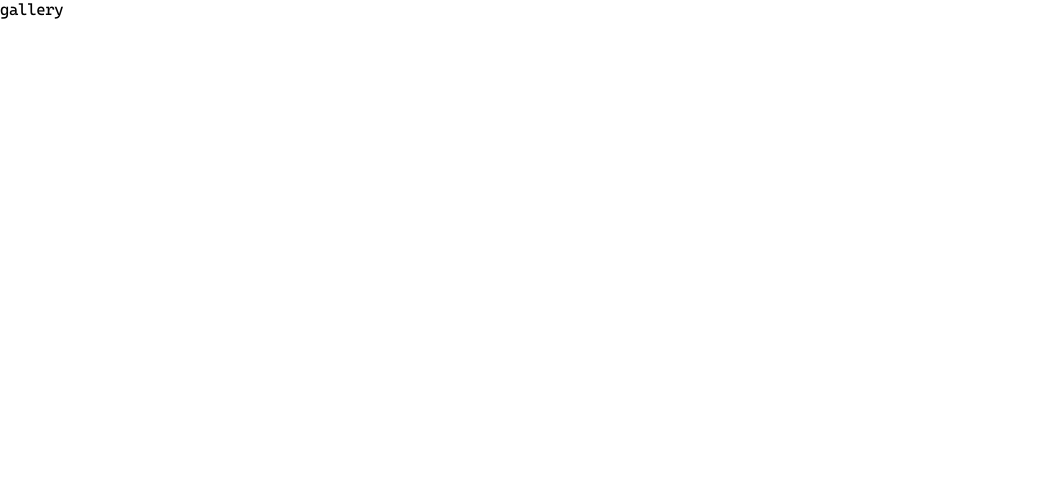
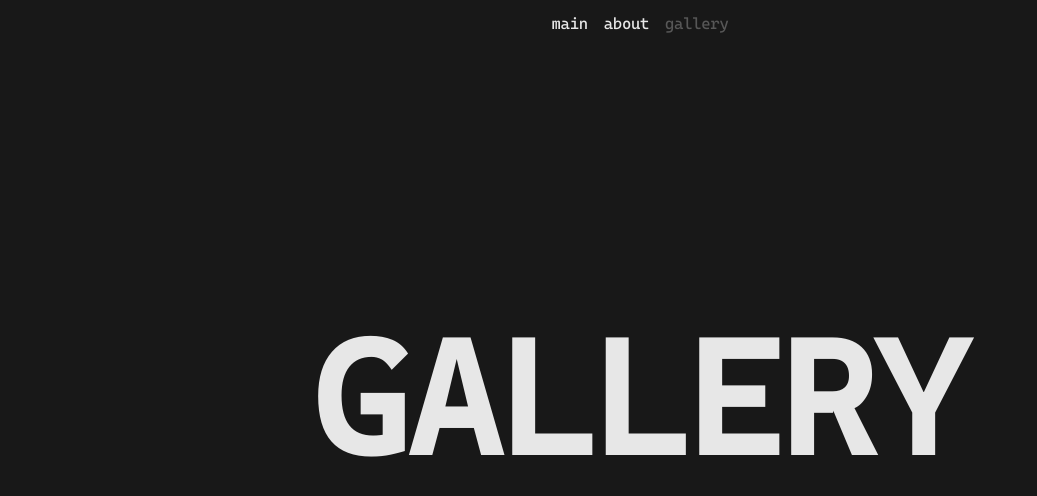
Before and after one commit to s4m5apu3l/nuxt-transition-pages, a Nuxt app: page /gallery in a window 1280 px wide. Shown: the top 496 px of the page, without its empty margins (0-1037 px from the left). Built offline with nearby package versions, Linux system fonts and the light colour scheme.

Commit message:
feat: add header

```diff
--- /dev/null
+++ b/assets/scss/_hovers.scss
@@ -0,0 +1,21 @@
+.hover-fadein {
+    transition: $default-transition;
+}
+
+@media (hover: hover) {
+    .hover-fadein:hover {
+        opacity: 0.3;
+    }
+}
+
+.hover-image {
+    overflow: hidden;
+}
+.hover-image img {
+    transition: $default-transition;
+}
+@media (hover: hover) {
+    .hover-image:hover img {
+        transform: scale(1.1);
+    }
+}
--- a/assets/scss/default.scss
+++ b/assets/scss/default.scss
@@ -1,3 +1,4 @@
 @import './reset';
 @import './general';
 @import './text';
+@import './hovers';
--- a/components/BaseHeader.vue
+++ b/components/BaseHeader.vue
@@ -1,26 +1,45 @@
 <script setup>
 const links = [
 	{
-        name: "main",
-        link: "/",
+		name: 'main',
+		link: '/',
 	},
 	{
-        name: "about",
-        link: "/about",
+		name: 'about',
+		link: '/about',
 	},
 	{
-        name: "gallery",
-        link: "/gallery",
+		name: 'gallery',
+		link: '/gallery',
 	},
 ];
 </script>
 
 <template>
 	<header class="header">
-        <nuxt-link v-for="(link, i) in links" :key="i" :to="link.link">
+		<nuxt-link v-for="(link, i) in links" :key="i" :to="link.link" class="hover-fadein" style="padding: 14px 0">
 			{{ link.name }}
 		</nuxt-link>
 	</header>
 </template>
 
-<style scoped></style>
+<style lang="scss" scoped>
+.header {
+	position: fixed;
+	top: 0;
+	left: 0;
+	width: 100%;
+	display: flex;
+	justify-content: center;
+	align-items: center;
+	gap: 16px;
+	z-index: $z-header;
+}
+
+.page_white .header {
+	background: $color-white;
+}
+.page_black .header {
+	background: $color-black;
+}
+</style>
--- a/pages/about.vue
+++ b/pages/about.vue
@@ -1,7 +1,14 @@
-<script setup></script>
+<script setup>
+const route = useRoute();
+const state = useGeneralState();
+</script>
 
 <template>
-    <div>about</div>
+    <div :class="state.pageBg">
+        <nuxt-layout name="custom" title="about" :pageName="route.name">
+            <nuxt-page />
+        </nuxt-layout>
+    </div>
 </template>
 
 <style scoped></style>
--- a/pages/gallery.vue
+++ b/pages/gallery.vue
@@ -1,7 +1,14 @@
-<script setup></script>
+<script setup>
+const route = useRoute();
+const state = useGeneralState();
+</script>
 
 <template>
-    <div>gallery</div>
+    <div :class="state.pageBg">
+        <nuxt-layout name="custom" title="gallery" :pageName="route.name">
+            <nuxt-page />
+        </nuxt-layout>
+    </div>
 </template>
 
 <style scoped></style>
--- a/pages/index.vue
+++ b/pages/index.vue
@@ -5,7 +5,7 @@ const state = useGeneralState();
 
 <template>
     <div :class="state.pageBg">
-        <nuxt-layout name="custom" title="Home" :pageName="route.name">
+        <nuxt-layout name="custom" title="home" :pageName="route.name">
             <nuxt-page />
         </nuxt-layout>
     </div>
```
Also changed, not shown: 1 other file (tests, documents, lock files or other folders). Lines whose indentation alone changed are shown as unchanged.
